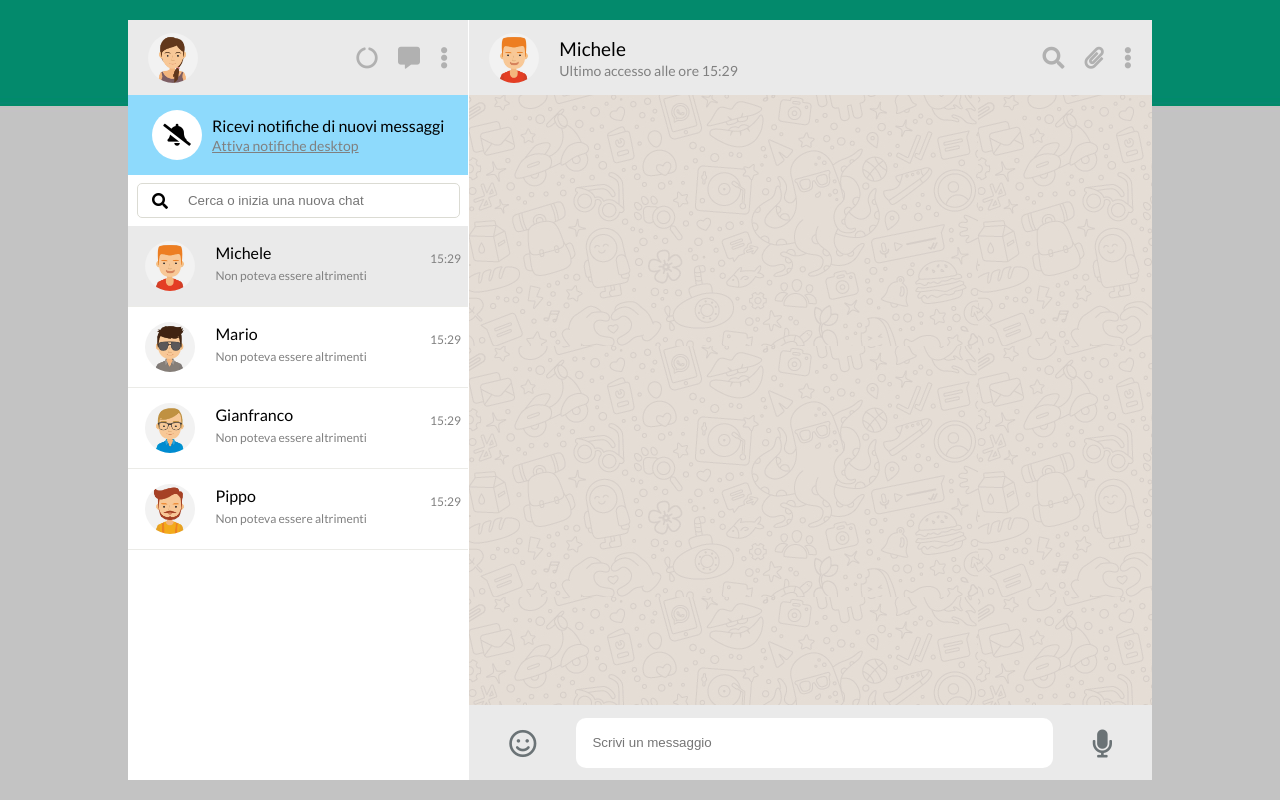
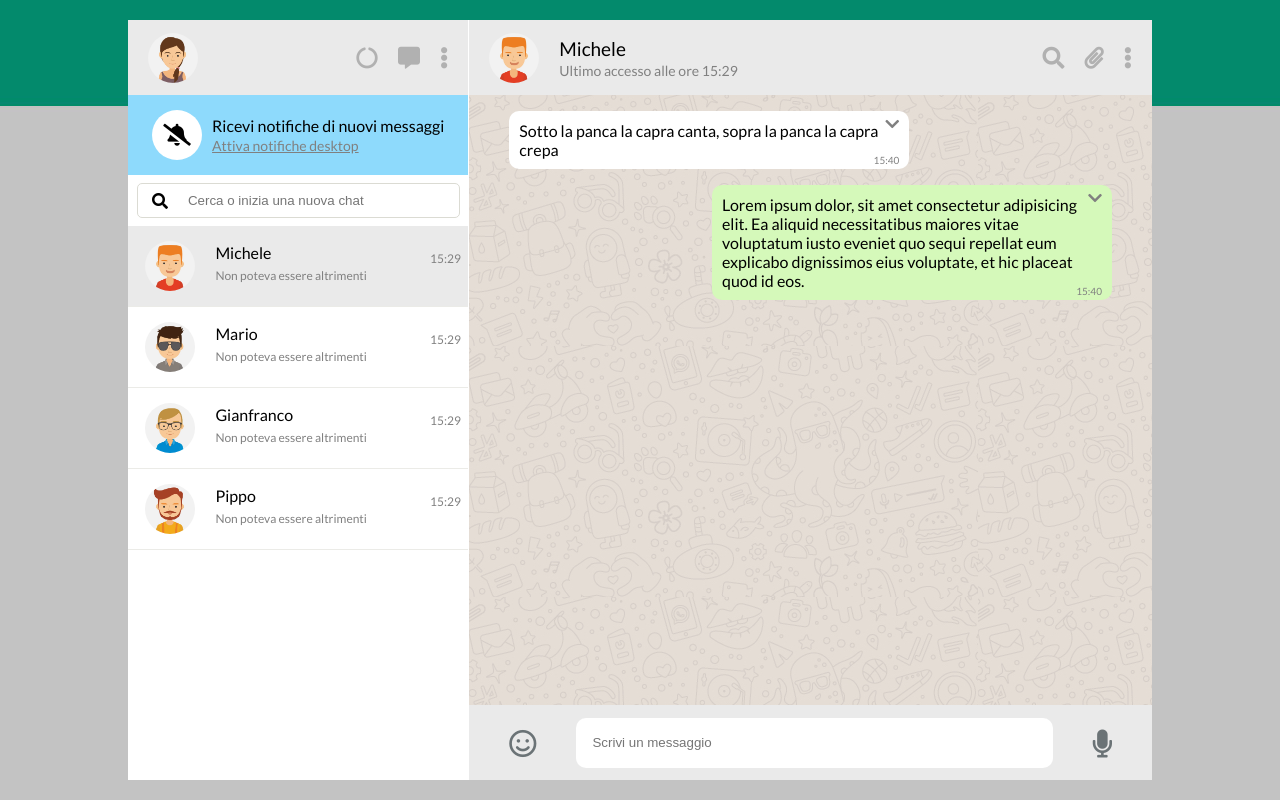
Before and after one commit to AlbertoGermana/js-html-css-boolzap, a plain HTML site: page index.html in a window 1280 px wide. Drawn offline with nearby package versions, Linux system fonts and the light colour scheme.

Commit message:
Aggiunti messaggi conversazione con classi

```diff
--- a/assets/css/style.css
+++ b/assets/css/style.css
@@ -208,6 +208,43 @@ small{
   text-indent: 16px;
 }
 
+.chat_message{
+  min-width: 130px;
+  max-width: 400px;
+  position: relative;
+  border-radius: 10px;
+  margin-top: 16px;
+}
+.chat_message a{
+  position: absolute;
+  top: 3px;
+  right: 10px;
+  color: gray;
+}
+.chat_message p{
+  padding: 10px;
+}
+.chat_message small{
+  position: absolute;
+  bottom: 3px;
+  right: 10px;
+  font-size: 10px;
+}
+.friend_msg{
+  background-color: white;
+  margin-left: 40px;
+  clear: both;
+  float: left;
+}
+.user_msg{
+  background-color: #D5F9BA;
+  margin-right: 40px;
+  float: right;
+  clear: both;
+}
+
+
+
 /* +++++++++++++++++++++++++++++++ altro ++++++++++++++++++++++++++++++++++ */
 #send{
   display: none;
--- a/index.html
+++ b/index.html
@@ -122,7 +122,22 @@
                     </div>
                 </div>
                 <!-- spazio riservato alla conversazione -->
-                <div class="container_right_chatSpace"></div>
+                <div class="container_right_chatSpace">
+
+                    <div class="chat_message friend_msg">
+                        <a href=""><i class="fa fa-chevron-down"></i></a>
+                        <p class="" id="">Sotto la panca la capra canta, sopra la panca la capra crepa</p>
+                        <small>15:40</small>
+                    </div>
+
+                    <div class="chat_message user_msg">
+                        <a href=""><i class="fa fa-chevron-down"></i></a>
+                        <p class="" id="">Lorem ipsum dolor, sit amet consectetur adipisicing elit. Ea aliquid necessitatibus maiores vitae voluptatum iusto eveniet quo sequi repellat eum explicabo dignissimos eius voluptate, et hic placeat quod id eos.</p>
+                        <small>15:40</small>
+                    </div>
+
+
+                </div>
 
                 <!-- barra per digitazione e invio messaggi -->
                 <div class="container_right_bottomBar no_link_bottom">
```
